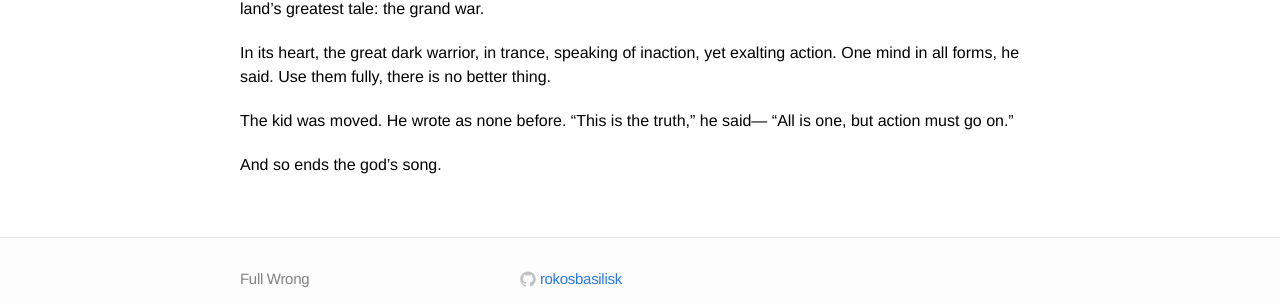
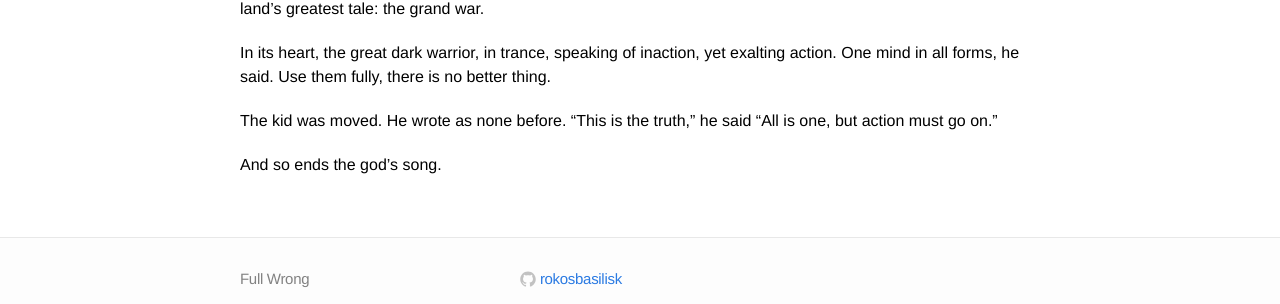
Before and after one commit to rokosbasilisk/rokosbasilisk.github.io, a Jekyll site: the page built from _posts/2025-06-10-on-gita.markdown, in a window 1280 px wide. Shown: the part 559-863 px from the top of the page. Built offline with Jekyll 4.4.1, drawn with Linux system fonts in a browser that asks for light colours.

Commit message:
update .

```diff
--- a/_posts/2025-06-10-on-gita.markdown
+++ b/_posts/2025-06-10-on-gita.markdown
@@ -23,6 +23,6 @@ Then came the kid from the south, fire in mind, not bound to rite nor retreat. H
 
 In its heart, the great dark warrior, in trance, speaking of inaction, yet exalting action. One mind in all forms, he said. Use them fully, there is no better thing.
 
-The kid was moved. He wrote as none before. "This is the truth," he said— "All is one, but action must go on."
+The kid was moved. He wrote as none before. "This is the truth," he said "All is one, but action must go on."
 
 And so ends the god's song.
```
